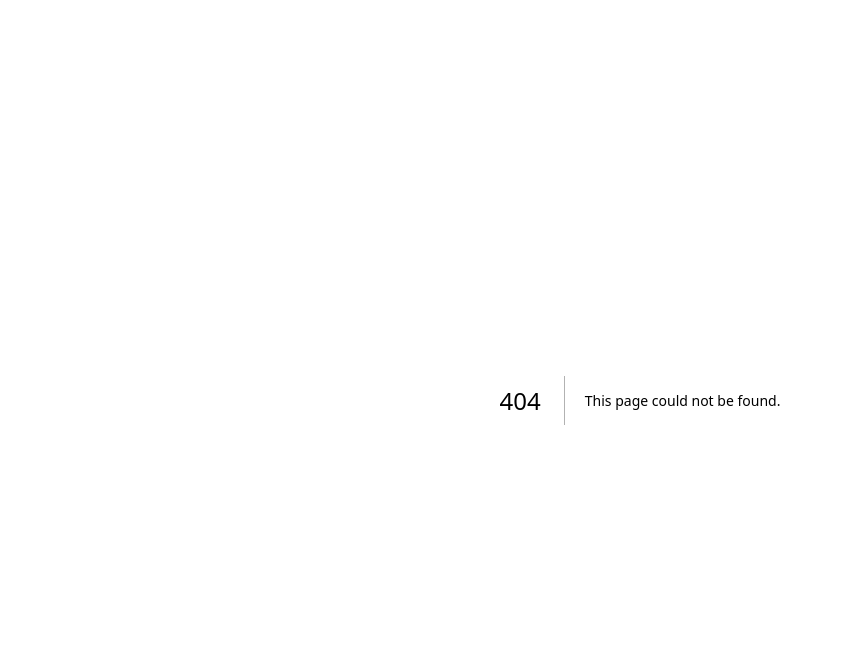
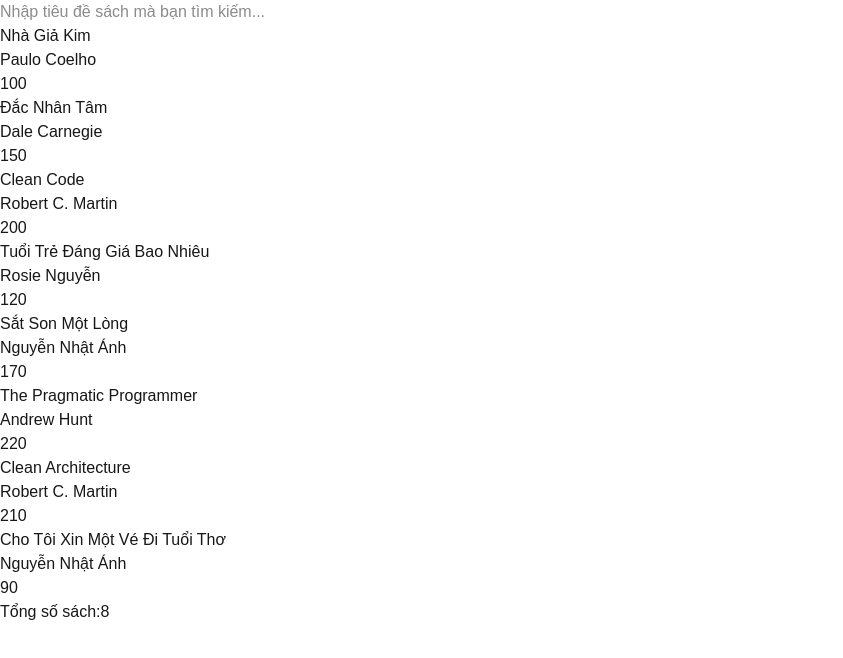
Before and after one commit to ngoia6664-tech/Learning_HTML_CSS, a Next.js app in the folder GIAI ĐOẠN 2 REACT/learning_react/: page /Day2/bai12 in a window 1280 px wide. Before the commit this address had no page. Shown: the top 658 px of the page, without its empty margins (0-843 px from the left). Built offline with nearby package versions, Linux system fonts and the light colour scheme.

Commit message:
bai12 bản gốc

```diff
--- /dev/null
+++ b/GIAI ĐOẠN 2 REACT/learning_react/app/Day2/bai12/page.tsx
@@ -0,0 +1,93 @@
+// Yêu cầu
+// Một ô nhập. Gõ tới đâu, danh sách lọc theo tên sách tới đó.
+// Tìm không phân biệt hoa thường, và bỏ qua dấu cách thừa ở đầu và cuối.
+// Phía trên danh sách hiện "Hiển thị n / m" (n là số sách đang hiện, m là tổng số sách).
+// Không có sách nào khớp thì hiện "Không tìm thấy", không hiện danh sách trống trơn.
+// Mỗi sách hiện tên, tác giả, giá (CSS tùy em hoặc để AI lo).
+// Ràng buộc
+// Chỉ một state (từ khóa đang gõ). sachGoc là hằng số nằm ngoài component, vì danh sách này không bao giờ đổi nên không cần state.
+// Danh sách đang hiện là biến tính ra từ sachGoc và từ khóa, không phải state.
+// Số m phải lấy từ độ dài mảng, không gõ cứng số 8.
+// Bắt đầu 6h18-Dừng lần 1 6:40(vừa dạy vừa làm) , bắt dầu lần 2:10:35,
+"use client";
+import { useState } from "react";
+const sachGoc = [
+  { id: 1, title: "Nhà Giả Kim", author: "Paulo Coelho", price: 100 },
+  { id: 2, title: "Đắc Nhân Tâm", author: "Dale Carnegie", price: 150 },
+  { id: 3, title: "Clean Code", author: "Robert C. Martin", price: 200 },
+  {
+    id: 4,
+    title: "Tuổi Trẻ Đáng Giá Bao Nhiêu",
+    author: "Rosie Nguyễn",
+    price: 120,
+  },
+  { id: 5, title: "Sắt Son Một Lòng", author: "Nguyễn Nhật Ánh", price: 170 },
+  {
+    id: 6,
+    title: "The Pragmatic Programmer",
+    author: "Andrew Hunt",
+    price: 220,
+  },
+  {
+    id: 7,
+    title: "Clean Architecture",
+    author: "Robert C. Martin",
+    price: 210,
+  },
+  {
+    id: 8,
+    title: "Cho Tôi Xin Một Vé Đi Tuổi Thơ",
+    author: "Nguyễn Nhật Ánh",
+    price: 90,
+  },
+];
+function ListBook(props: { title: string; author: string; price: number }) {
+  return (
+    <div>
+      <h3>{props.title}</h3>
+      <p>{props.author}</p>
+      <span>{props.price}</span>
+    </div>
+  );
+}
+export default function Home() {
+  const [Book, setBook] = useState(sachGoc); // state của sách
+  const [searchBook, setSeachBook] = useState(""); //Sate của input
+  const TotalBook = Book.length;
+  console.log(searchBook); // Log ra để test
+  const TuKhoa = searchBook.toLowerCase().trim();
+  const ListNow = TuKhoa === "" ? [] : sachGoc.filter((x) => x.title.toLowerCase().includes(TuKhoa));
+  return (
+    <div
+      style={{
+        display: "flex",
+        justifyContent: "space-between",
+        flexDirection: "column",
+      }}
+    >
+      <input
+        type="text"
+        value={searchBook}
+        onChange={(e) => setSeachBook(e.target.value)}
+        placeholder="Nhập tiêu đề sách mà bạn tìm kiếm..."
+      />
+      {/* Khối hiển thị tìm kiếm */}
+      {ListNow.length > 0 && (
+        <div style={{ display: "flex", border: "2px solid" }}>
+          {ListNow.map((x) => (
+            <div key={x.id}>
+              <ListBook title={x.title} author={x.author} price={x.price} />
+            </div>
+          ))}
+        </div>
+      )}
+      {/* Khối tất cả sách */}
+      {Book.map((x) => (
+        <div key={x.id}>
+          <ListBook title={x.title} author={x.author} price={x.price} />
+        </div>
+      ))}
+      <h2>Tổng số sách:{TotalBook}</h2>
+    </div>
+  );
+}
```
